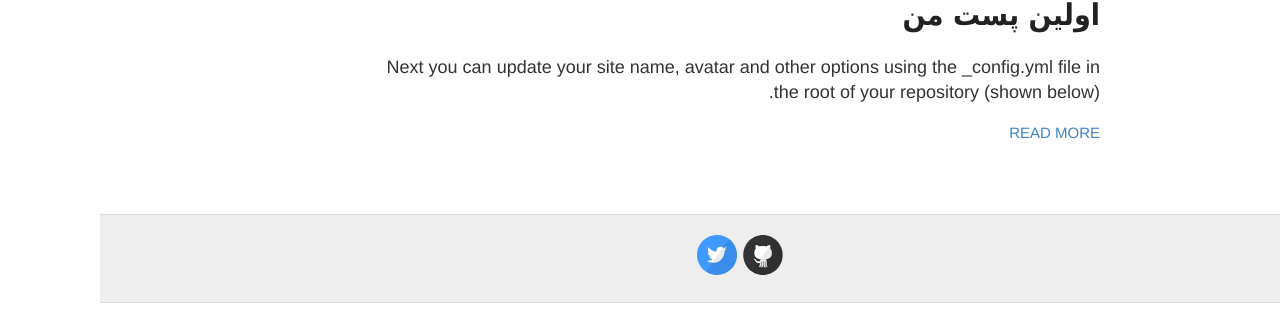
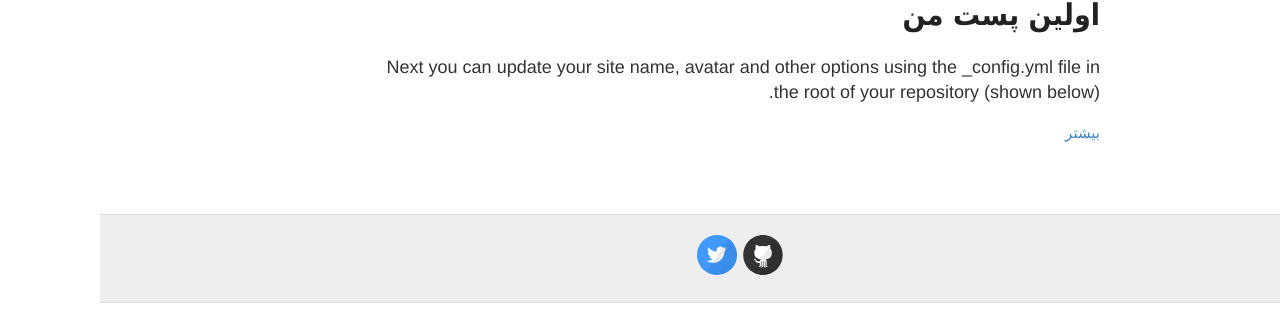
Before and after one commit to AlisterTA/alisterta.github.io, a Jekyll site: the page built from index.html, in a window 1280 px wide. Shown: the part 172-489 px from the top of the page. Built offline with Jekyll 4.4.1, drawn with Linux system fonts in a browser that asks for light colours.

Commit message:
Update index.html

```diff
--- a/index.html
+++ b/index.html
@@ -12,7 +12,7 @@ layout: default
         {{ post.excerpt }}
       </div>
 
-      <a href="{{ site.baseurl }}{{ post.url }}" class="read-more">Read More</a>
+      <a href="{{ site.baseurl }}{{ post.url }}" class="read-more">بیشتر</a>
     </article>
   {% endfor %}
 </div>
```
